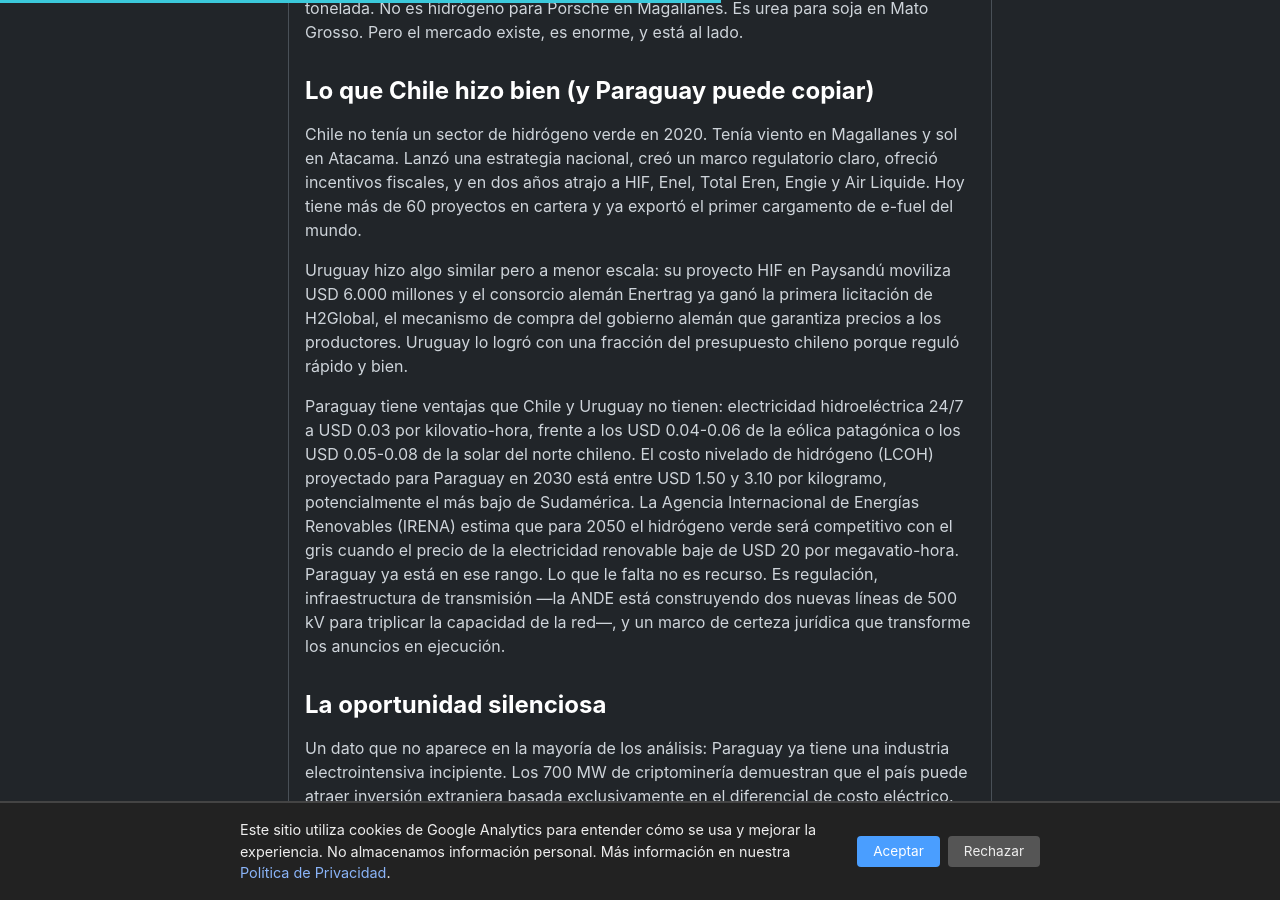
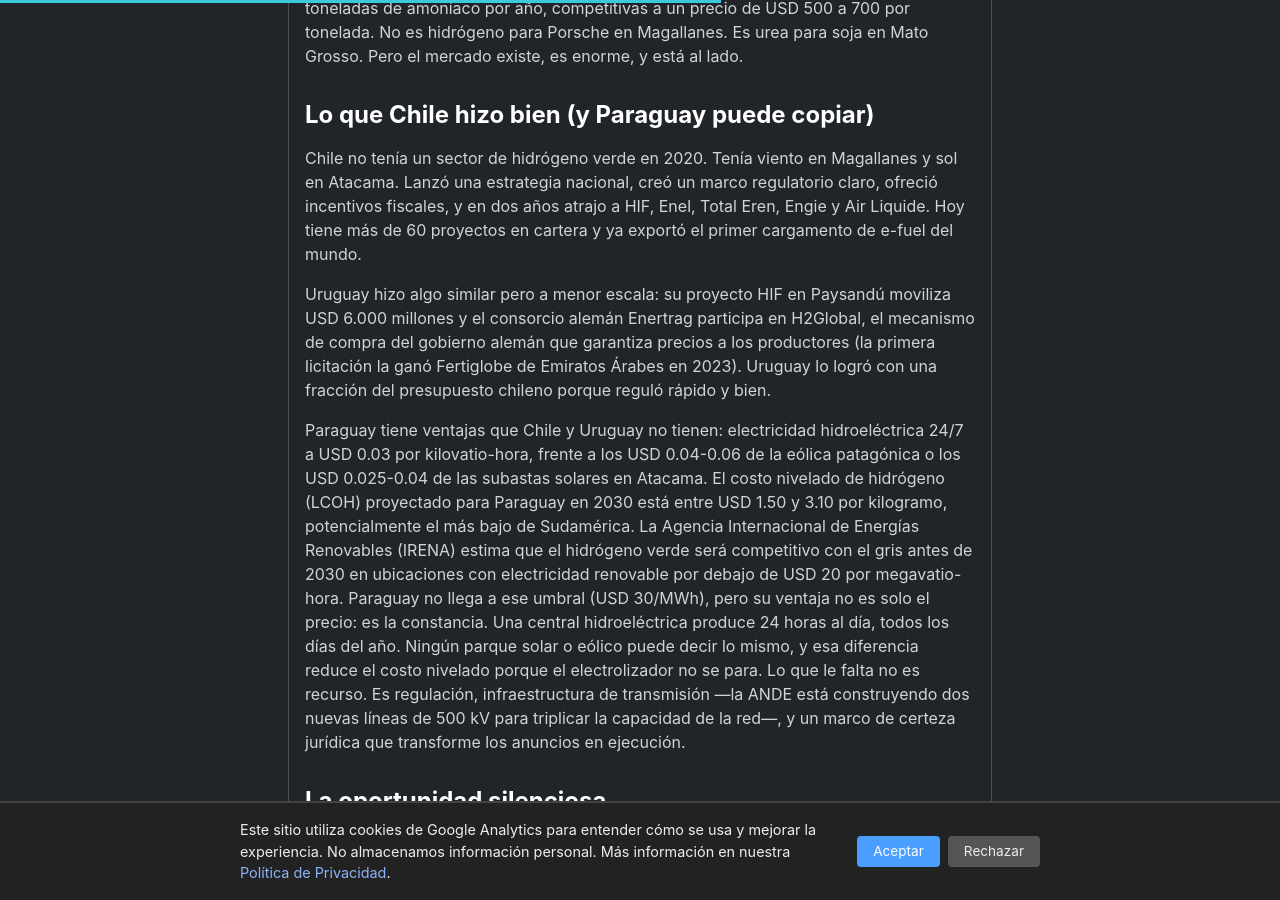
Before and after one commit to miravosqueinteresante/muchotexto.net, a Jekyll site: the page built from _posts/2026-07-27-hidrogeno-verde-paraguay.md, in a window 1280 px wide and 900 px high, scrolled down 1925 px. Built offline with Jekyll 4.4.1, drawn with Linux system fonts in a browser that asks for light colours; some of the changed text lies outside the part shown.

Commit message:
fix: H2Global first winner (Fertiglobe not Enertrag), IRENA 2030-2040 not 2050, Chile solar costs corrected

```diff
--- a/_posts/2026-07-27-hidrogeno-verde-paraguay.md
+++ b/_posts/2026-07-27-hidrogeno-verde-paraguay.md
@@ -8,7 +8,7 @@
 description: "Paraguay puede producir el hidrógeno verde más barato de Sudamérica a USD 1.5/kg. Pero sin puerto ni proyectos en ejecución, la oportunidad sigue en el papel."
 ---
 
-Paraguay podría producir hidrógeno verde al costo más bajo de Sudamérica. Tiene electricidad hidroeléctrica a USD 0.03 por kilovatio-hora —la más barata del continente—, agua ilimitada del río Paraná, y una subestación en Yguazú que desde 2023 puede retirar el 100% de la mitad paraguaya de Itaipú. Con esa energía, un electrolizador de 1 GW podría generar aproximadamente 1.000 millones de metros cúbicos de hidrógeno por año sin afectar el consumo eléctrico actual del país. La Agencia Internacional de Energía proyecta que el hidrógeno verde será un mercado de USD 300 mil millones para 2030. Paraguay tiene la materia prima. Lo que no tiene es un solo proyecto comercial en ejecución, una ley que regule la actividad, ni un puerto marítimo para exportarlo. Chile ya vendió su primer cargamento de combustibles sintéticos a Porsche en 2022.
+Paraguay podría producir hidrógeno verde al costo más bajo de Sudamérica. Tiene electricidad hidroeléctrica a USD 0.03 por kilovatio-hora —la más barata del continente—, agua ilimitada del río Paraná, y una subestación en Yguazú que desde 2023 puede retirar el 100% de la mitad paraguaya de Itaipú. Con esa energía, un electrolizador de 1 GW podría generar aproximadamente 1.000 millones de metros cúbicos de hidrógeno por año sin afectar el consumo eléctrico actual del país. El mercado global de hidrógeno verde fue de USD 155 mil millones en 2022 y crece a un ritmo de 9.3% anual, con proyecciones que lo ubican por encima de USD 300 mil millones para 2030. Paraguay tiene la materia prima. Lo que no tiene es un solo proyecto comercial en ejecución, una ley que regule la actividad, ni un puerto marítimo para exportarlo. Chile ya vendió su primer cargamento de combustibles sintéticos a Porsche en 2022.
 
 ## La energía sobra. Los proyectos, no.
 
@@ -30,9 +30,9 @@
 
 Chile no tenía un sector de hidrógeno verde en 2020. Tenía viento en Magallanes y sol en Atacama. Lanzó una estrategia nacional, creó un marco regulatorio claro, ofreció incentivos fiscales, y en dos años atrajo a HIF, Enel, Total Eren, Engie y Air Liquide. Hoy tiene más de 60 proyectos en cartera y ya exportó el primer cargamento de e-fuel del mundo.
 
-Uruguay hizo algo similar pero a menor escala: su proyecto HIF en Paysandú moviliza USD 6.000 millones y el consorcio alemán Enertrag ya ganó la primera licitación de H2Global, el mecanismo de compra del gobierno alemán que garantiza precios a los productores. Uruguay lo logró con una fracción del presupuesto chileno porque reguló rápido y bien.
+Uruguay hizo algo similar pero a menor escala: su proyecto HIF en Paysandú moviliza USD 6.000 millones y el consorcio alemán Enertrag participa en H2Global, el mecanismo de compra del gobierno alemán que garantiza precios a los productores (la primera licitación la ganó Fertiglobe de Emiratos Árabes en 2023). Uruguay lo logró con una fracción del presupuesto chileno porque reguló rápido y bien.
 
-Paraguay tiene ventajas que Chile y Uruguay no tienen: electricidad hidroeléctrica 24/7 a USD 0.03 por kilovatio-hora, frente a los USD 0.04-0.06 de la eólica patagónica o los USD 0.05-0.08 de la solar del norte chileno. El costo nivelado de hidrógeno (LCOH) proyectado para Paraguay en 2030 está entre USD 1.50 y 3.10 por kilogramo, potencialmente el más bajo de Sudamérica. La Agencia Internacional de Energías Renovables (IRENA) estima que para 2050 el hidrógeno verde será competitivo con el gris cuando el precio de la electricidad renovable baje de USD 20 por megavatio-hora. Paraguay ya está en ese rango. Lo que le falta no es recurso. Es regulación, infraestructura de transmisión —la ANDE está construyendo dos nuevas líneas de 500 kV para triplicar la capacidad de la red—, y un marco de certeza jurídica que transforme los anuncios en ejecución.
+Paraguay tiene ventajas que Chile y Uruguay no tienen: electricidad hidroeléctrica 24/7 a USD 0.03 por kilovatio-hora, frente a los USD 0.04-0.06 de la eólica patagónica o los USD 0.025-0.04 de las subastas solares en Atacama. El costo nivelado de hidrógeno (LCOH) proyectado para Paraguay en 2030 está entre USD 1.50 y 3.10 por kilogramo, potencialmente el más bajo de Sudamérica. La Agencia Internacional de Energías Renovables (IRENA) estima que el hidrógeno verde será competitivo con el gris antes de 2030 en ubicaciones con electricidad renovable por debajo de USD 20 por megavatio-hora. Paraguay no llega a ese umbral (USD 30/MWh), pero su ventaja no es solo el precio: es la constancia. Una central hidroeléctrica produce 24 horas al día, todos los días del año. Ningún parque solar o eólico puede decir lo mismo, y esa diferencia reduce el costo nivelado porque el electrolizador no se para. Lo que le falta no es recurso. Es regulación, infraestructura de transmisión —la ANDE está construyendo dos nuevas líneas de 500 kV para triplicar la capacidad de la red—, y un marco de certeza jurídica que transforme los anuncios en ejecución.
 
 ## La oportunidad silenciosa
 
```
